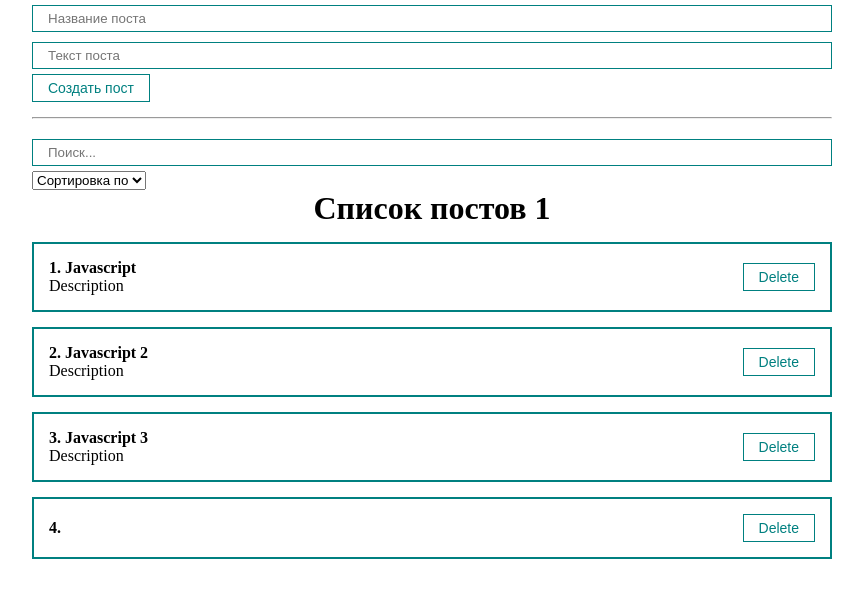
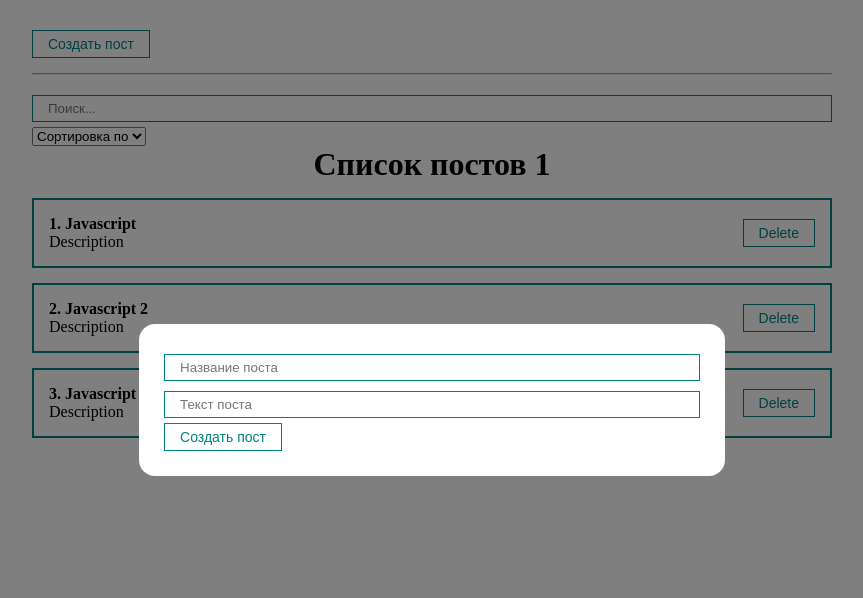
Before and after one commit to ChuikinaMaria/ulbi_react, a React (Create React App) app: page / in a window 1280 px wide. Both pictures are taken after a click on the button "Создать пост". Shown: the top 598 px of the page, without its empty margins (208-1071 px from the left). Built offline with nearby package versions, Linux system fonts and the light colour scheme.

Commit message:
modal stopPropagation

```diff
--- a/src/App.js
+++ b/src/App.js
@@ -3,6 +3,8 @@
 import PostList from './components/PostList';
 import PostForm from './components/PostForm';
 import PostFilter from './components/PostFilter';
+import MyModal from './components/UI/modal/MyModal';
+import MyButton from './components/UI/button/MyButton';
 
 function App() {
 
@@ -13,6 +15,7 @@
   ])
 
   const [filter, setFilter] = useState({sort: "", query: ""})
+  const [modal, setModal] = useState(false)
 
   const sortedPosts = useMemo(() => {
     console.log("Отработал useMemo 1")
@@ -30,6 +33,7 @@
 
   const createPost = (newPost) => {
     setPosts([...posts, newPost])
+    setModal(false)
   }
 
   const removePost = (post) => {
@@ -38,7 +42,13 @@
 
   return (
     <div className="App">
-      <PostForm create={createPost} />
+      <MyButton style={{marginTop: 30}} onClick={()=>setModal(true)}>
+        Создать пост
+      </MyButton>
+      <MyModal visible={modal} setVisible={setModal}>
+        <PostForm create={createPost} />
+      </MyModal>
+
       <hr style={{margin: '15px 0'}} />
       <PostFilter
           filter={filter}
--- /dev/null
+++ b/src/components/UI/modal/MyModal.jsx
@@ -0,0 +1,23 @@
+import React from 'react';
+import cl from './MyModal.module.css';
+
+const MyModal = ({children, visible, setVisible}) => {
+
+	const rootClasses = [cl.myModal]
+	if (visible) {
+		rootClasses.push(cl.active)
+	}
+
+
+	return(
+		<div className={rootClasses.join(' ')} onClick={() => setVisible(false)}>
+			<div className={cl.myModalContent} onClick={(e)=>e.stopPropagation()}>
+				{children}
+
+			</div>
+		</div>
+
+	)
+}
+
+export default MyModal;
--- /dev/null
+++ b/src/components/UI/modal/MyModal.module.css
@@ -0,0 +1,23 @@
+.myModal {
+	position: fixed;
+	top: 0;
+	bottom: 0;
+	right: 0;
+	left: 0;
+	display: none;
+	background: rgba(0, 0, 0, 0.5);
+}
+
+.myModalContent {
+	padding: 25px;
+	background: white;
+	border-radius: 16px;
+	min-width: 250px;
+}
+
+
+.myModal.active {
+	display: flex;
+	justify-content: center;
+	align-items: center;
+}
```
